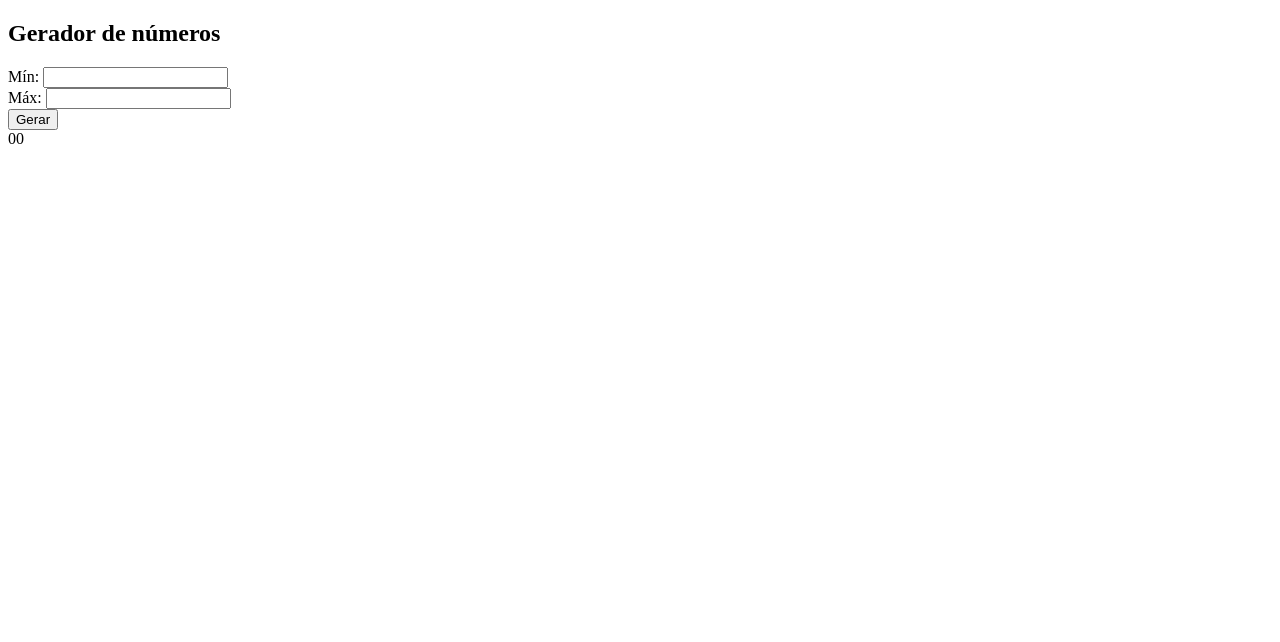
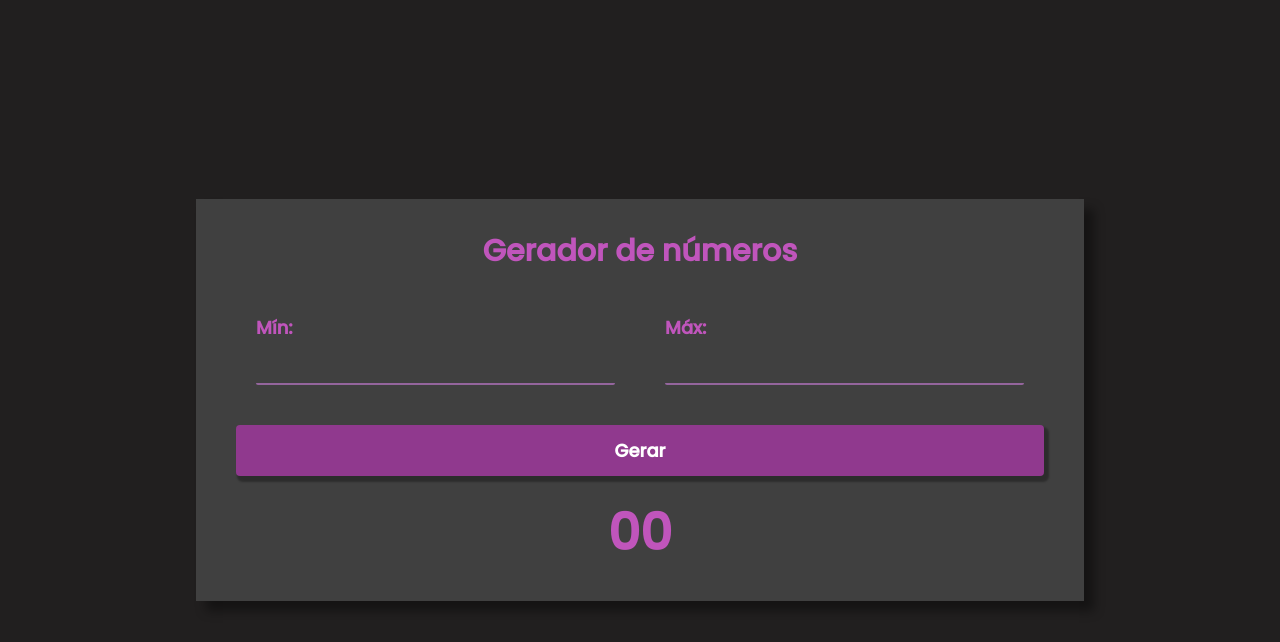
Before and after one commit to vitorrcruzz/gerador-numero-aleatorio, a plain HTML site: page index.html in a window 1280 px wide. Drawn offline with Linux system fonts and the light colour scheme.

Commit message:
estilizando o index com css

```diff
--- /dev/null
+++ b/assets/css/style.css
@@ -0,0 +1,106 @@
+@import url('https://fonts.googleapis.com/css2?family=Poppins:wght@500&display=swap');
+
+* {
+    margin: 0;
+    padding: 0;
+    box-sizing: border-box;
+    font-family: 'Poppins', sans-serif;
+}
+
+:root {
+    --color-body: #211f1f;
+    --color-gray: #404040;
+    --color-purple: #94659d;
+    --color-font-black: #000000;
+    --color-dark-purple: #90398e;
+    --color-font-purple: #c055bc;
+    --color-font-white: #ffffff;
+}
+
+body {
+    background-color: var(--color-body);
+    width: 100%;
+    min-height: 100vh;
+    display: flex;
+    align-items: center;
+    justify-content: center;
+}
+
+.container {
+    background-color: var(--color-gray);
+    padding: 30px 40px;
+    min-width: 470px;
+    color: var(--color-font-purple);
+    box-shadow: 10px 10px 10px rgb(0, 0, 0, 0.389);
+    display: flex;
+    flex-direction: column;
+    align-items: center;
+}
+
+.container h2 {
+    font-size: 30px;
+    font-weight: 700;
+    margin-bottom: 20px;
+}
+
+.input-group {
+    display: flex;
+    padding: 20px;
+    gap: 50px;
+}
+
+.input-field {
+    display: flex;
+    flex-direction: column;
+}
+
+.input-field label {
+    font-weight: bold;
+    margin-bottom: 5px;
+    font-size: 18px;
+}
+
+.input-field input {
+    background-color: transparent;
+    border: none;
+    border-bottom: 2px solid var(--color-purple);
+    font-size: 18px;
+    border-radius: 2px;
+    padding: 5px;
+    color: var(--color-font-white);
+}
+
+.input-field input:focus {
+    outline: none;
+    border-bottom: 3px solid var(--color-purple);
+}
+
+.input-field input::-webkit-outer-spin-button,
+input::-webkit-inner-spin-button {
+    appearance: none;
+    margin: 0;
+}
+
+#generate {
+    background-color: var(--color-dark-purple);
+    border: none;
+    box-shadow: 3px 4px 2px 2px rgba(0, 0, 0, .30);
+    padding: 12px 20px;
+    border-radius: 4px;
+    width: 100%;
+    margin: 20px 0px;
+    color: var(--color-font-white);
+    font-weight: bold;
+    font-size: 18px;
+    cursor: pointer;
+}
+#generate:hover{
+    background-color: var(--color-purple);
+    box-shadow: 3px 4px 8px 2px rgba(0, 0, 0, .30);
+    transform: translateY(4px);
+}
+
+#result {
+    font-size: 50px;
+    font-weight: 600;
+}
--- a/index.html
+++ b/index.html
@@ -3,6 +3,7 @@
 <head>
     <meta charset="UTF-8">
     <meta name="viewport" content="width=device-width, initial-scale=1.0">
+    <link rel="stylesheet" href="assets/css/style.css">
     <title>Gerador de números aleátorio</title>
 </head>
 <body>
```
Also changed, not shown: assets/scripts/script.js (added), assets/style.css (deleted).
